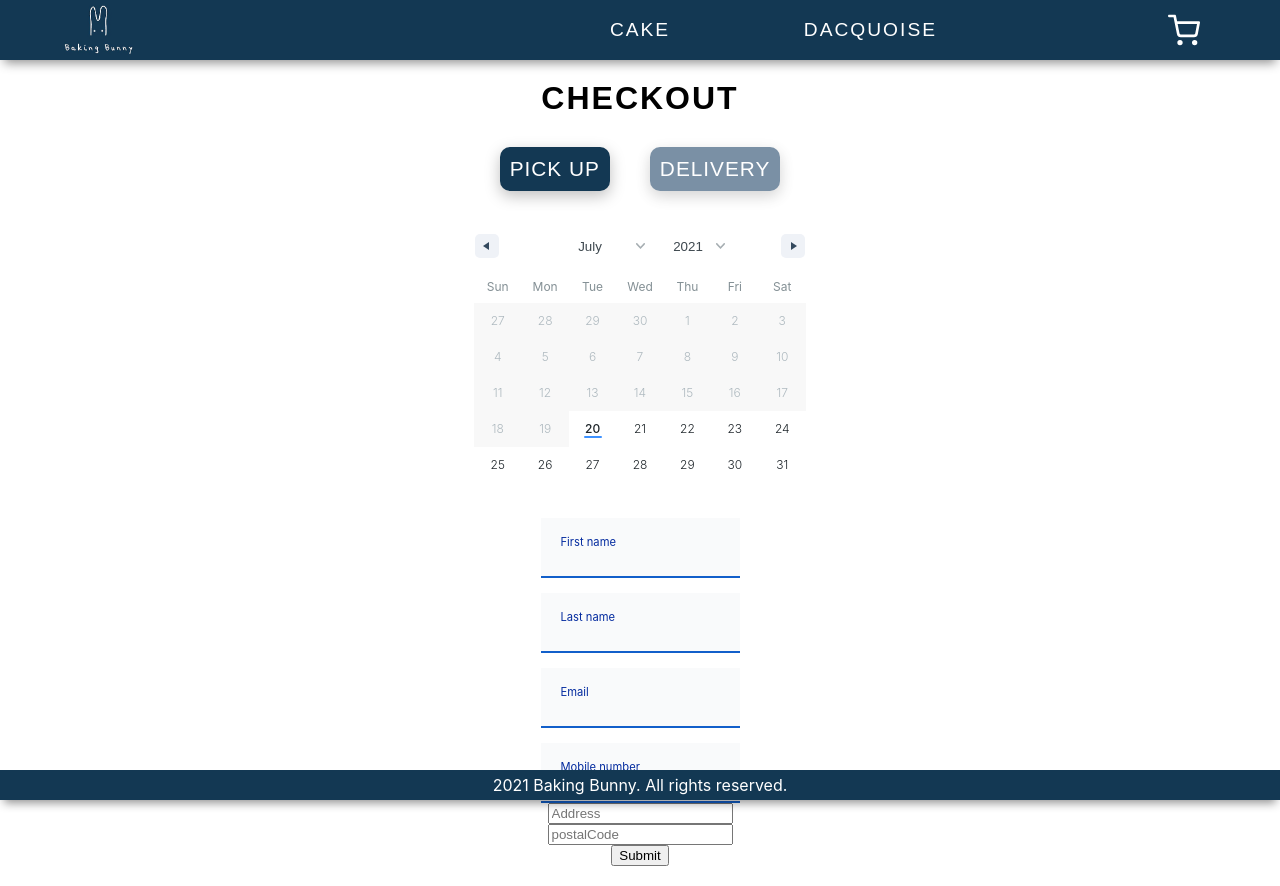
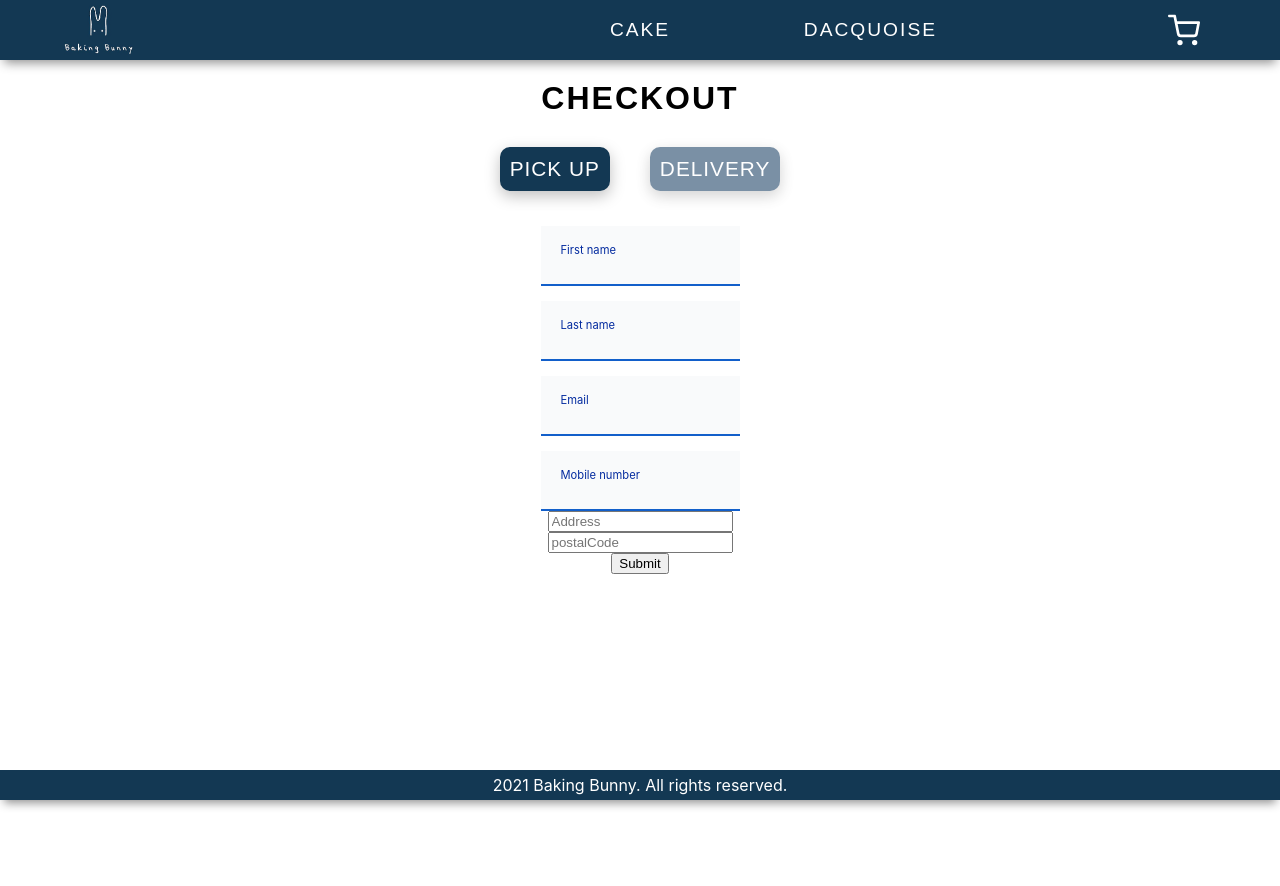
Before and after one commit to BakingBunny/web-baking-bunny, a React (Create React App) app: page /checkout in a window 1280 px wide. After the commit the page ends 800 px from the top, so only its background shows below. Built offline with nearby package versions, Linux system fonts and the light colour scheme; the HTML template or start-up script is replaced by a standard one; a web font is replaced by a local one.

Commit message:
Update react form hook

```diff
--- a/src/components/CheckOutPage/CheckoutPageElements.tsx
+++ b/src/components/CheckOutPage/CheckoutPageElements.tsx
@@ -1,7 +1,7 @@
 // import { Link } from 'react-router-dom';
 import styled from 'styled-components';
 
-export const Container = styled.div`
+export const Container = styled.form`
   display: flex;
   flex-direction: column;
   margin: auto;
--- a/src/components/CheckOutPage/Dates.tsx
+++ b/src/components/CheckOutPage/Dates.tsx
@@ -2,31 +2,45 @@ import React from 'react';
 import { Calendar, OnChangeProps } from 'react-date-range';
 import 'react-date-range/dist/styles.css'; // main style file
 import 'react-date-range/dist/theme/default.css'; // theme css file
-import { checkout, update } from '../../store/checkoutSlice';
-import { useAppSelector, useAppDispatch } from '../../store/hooks';
+import { useFormContext } from 'react-hook-form';
+// import { checkout, update } from '../../store/checkoutSlice';
+// import { useAppSelector, useAppDispatch } from '../../store/hooks';
 import { DatesWrapper } from './CheckoutPageElements';
+import { OrderListInterface } from '../../interface/OrderListInterface';
 
 interface Props {}
 
 export const Dates = (props: Props) => {
-  const checkoutState = useAppSelector(checkout);
-  const dispatch = useAppDispatch();
+  // const checkoutState = useAppSelector(checkout);
+  // const dispatch = useAppDispatch();
+  const {
+    register,
+    // control,
+    watch,
+    formState: { errors },
+  } = useFormContext<OrderListInterface>();
+  // const watchPickupDeliveryDate = watch('pickupDeliveryDate', new Date());
 
   return (
     <DatesWrapper>
-      <Calendar
-        date={checkoutState.orderList.pickupDeliveryDate}
+      {/* <Calendar
+        // date={checkoutState.orderList.pickupDeliveryDate}
+        date={watchPickupDeliveryDate}
         onChange={(date: OnChangeProps) =>
-          dispatch(
-            update({
-              name: 'pickupDate',
-              value: date,
-            })
-          )
+          // dispatch(
+          //   update({
+          //     name: 'pickupDate',
+          //     value: date,
+          //   })
+          // )
+          {...register('pickupDeliveryDate', {
+            // required: 'This is required',
+            // maxLength: { value: 30, message: 'Max length exceeded' },
+          })}
         }
         // minDate={new Date().setDate(new Date().getDate() + 1)}
         minDate={new Date()}
-      />
+      /> */}
     </DatesWrapper>
   );
 };
--- a/src/components/CheckOutPage/UserInformation.tsx
+++ b/src/components/CheckOutPage/UserInformation.tsx
@@ -7,7 +7,6 @@ import {
   ClientInfoLabel,
   ClientInfoErrorMsg,
 } from './CheckoutPageElements';
-// import { DevTool } from '@hookform/devtools';
 import { UserInterface } from '../../interface/UserInterface';
 
 interface Props {}
@@ -90,7 +89,6 @@ export const UserInformation = (props: Props) => {
 
       {/* {errors.length > 0 && <div>{errors}</div>} */}
       <input type='submit' />
-      {/* <DevTool control={control} /> */}
     </ClientInfoContainer>
   );
 };
--- a/src/components/CheckOutPage/index.tsx
+++ b/src/components/CheckOutPage/index.tsx
@@ -1,26 +1,30 @@
 import React from 'react';
-import { useForm, FormProvider, useFormContext } from 'react-hook-form';
+import { useForm, FormProvider } from 'react-hook-form';
+import { CheckOutInterface } from '../../interface/CheckOutInterface';
 import { Container, Title } from './CheckoutPageElements';
 import { DeliveryOption } from './DeliveryOption';
 import { Dates } from './Dates';
 import { UserInformation } from './UserInformation';
+import { DevTool } from '@hookform/devtools'; //TODO: Delete later
 
 interface Props {}
 
 export const CheckOut = (props: Props) => {
   const methods = useForm();
-  const onSubmit = (data: any) => console.log(data);
+  const { control } = useForm({
+    mode: 'onChange',
+  });
+  const onSubmit = (data: CheckOutInterface) => console.log(data);
 
   return (
     <FormProvider {...methods}>
-      <form onSubmit={methods.handleSubmit(onSubmit)}>
-        <Container>
-          <Title>Checkout</Title>
-          <DeliveryOption />
-          <Dates />
-          <UserInformation />
-        </Container>
-      </form>
+      <Container onSubmit={methods.handleSubmit(onSubmit)}>
+        <Title>Checkout</Title>
+        <DeliveryOption />
+        <Dates />
+        <UserInformation />
+      </Container>
+      <DevTool control={control} placement='bottom-right' />
     </FormProvider>
   );
 };
```
